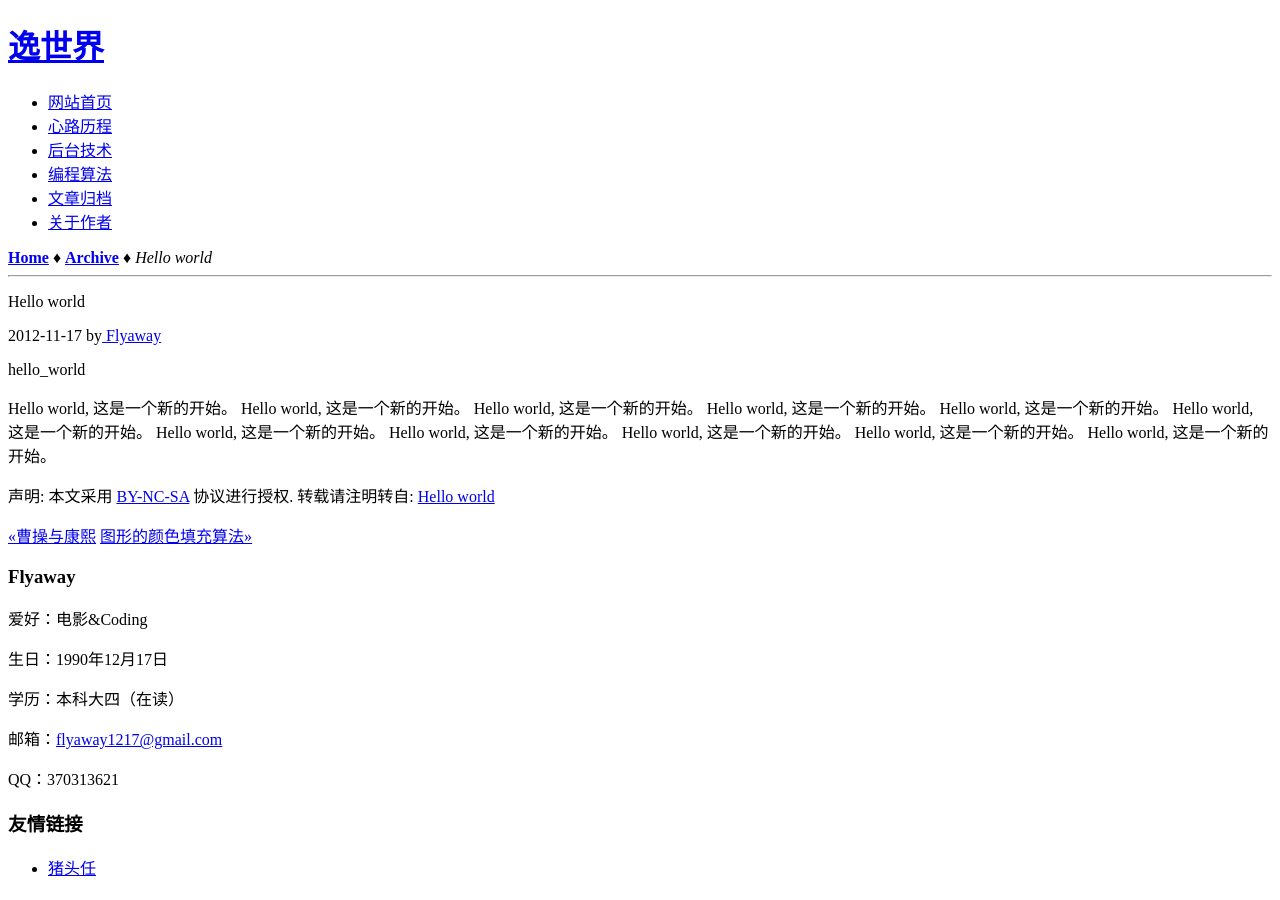
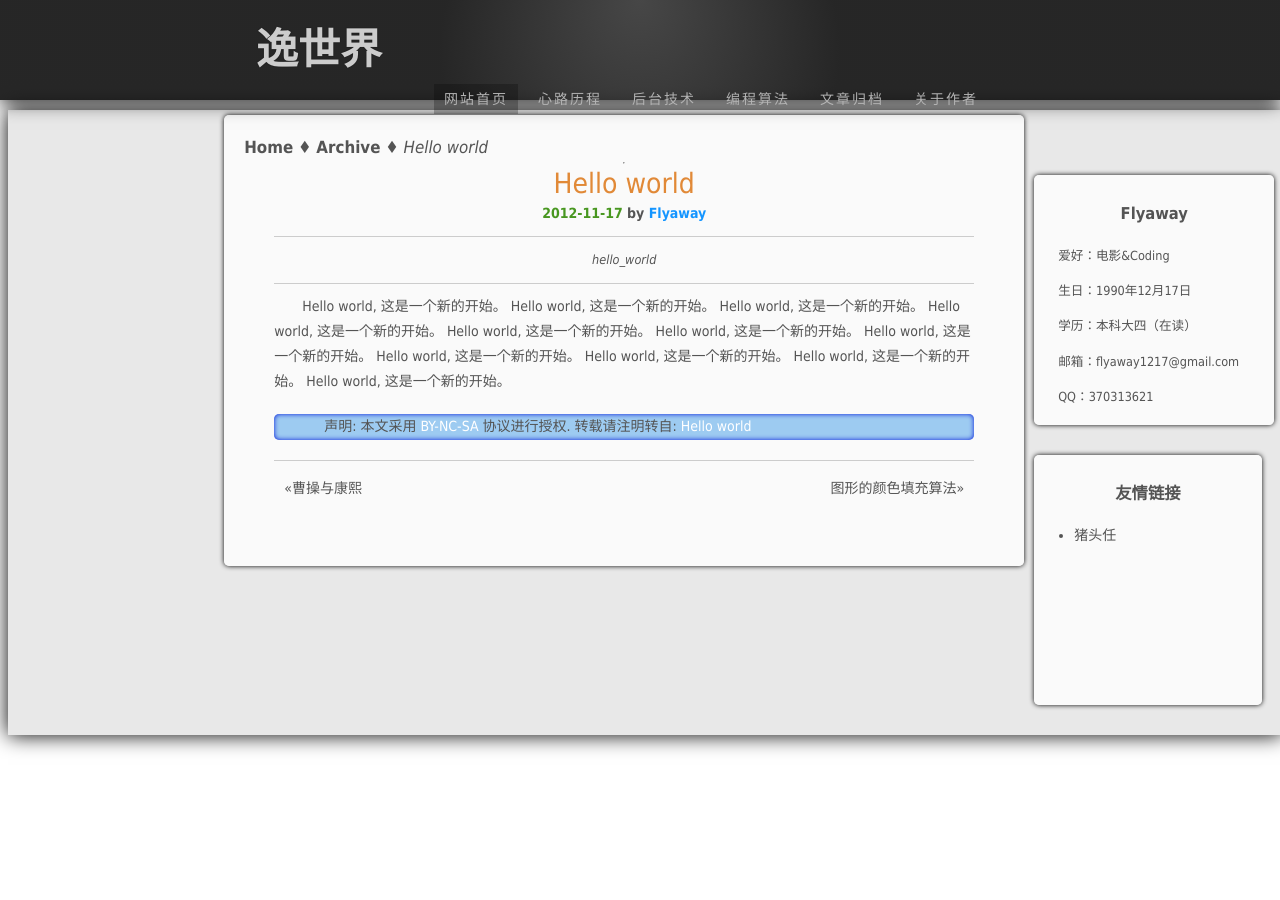
Before and after one commit to flyaway1217/flyaway1217.github.com, a Jekyll site: the page built from _posts/2012-11-17-hello-world.md, in a window 1280 px wide. Built offline with Jekyll 4.4.1, drawn with Linux system fonts in a browser that asks for light colours; Markdown is read by kramdown in place of the engine named in the settings.

Commit message:
Update post.css

```diff
--- a/_layouts/default.html
+++ b/_layouts/default.html
@@ -13,11 +13,11 @@
 	<meta name="author" content="{{ site.author.name }}"/>
 	<meta name="description" content="{{ page.description }}"/>
 	<meta name="keywords" content="{{ page.keywords | join: ',' }}"/>
-	<link rel="stylesheet" href="../css/style.css" type="text/css"/>
-	<link rel="stylesheet" href="../css/index.css" type="text/css"/>
-	<link rel="stylesheet" href="../css/post.css" type="text/css"/>
-	<link rel="stylesheet" href="../css/syntax.css" type="text/css"/>
-	<link rel="stylesheet" href="../css/direction.css" type="text/css"/>
+	<link rel="stylesheet" href="/css/style.css" type="text/css"/>
+	<link rel="stylesheet" href="/css/index.css" type="text/css"/>
+	<link rel="stylesheet" href="/css/post.css" type="text/css"/>
+	<link rel="stylesheet" href="/css/syntax.css" type="text/css"/>
+	<link rel="stylesheet" href="/css/direction.css" type="text/css"/>
 
 </head>
 <body>
```
